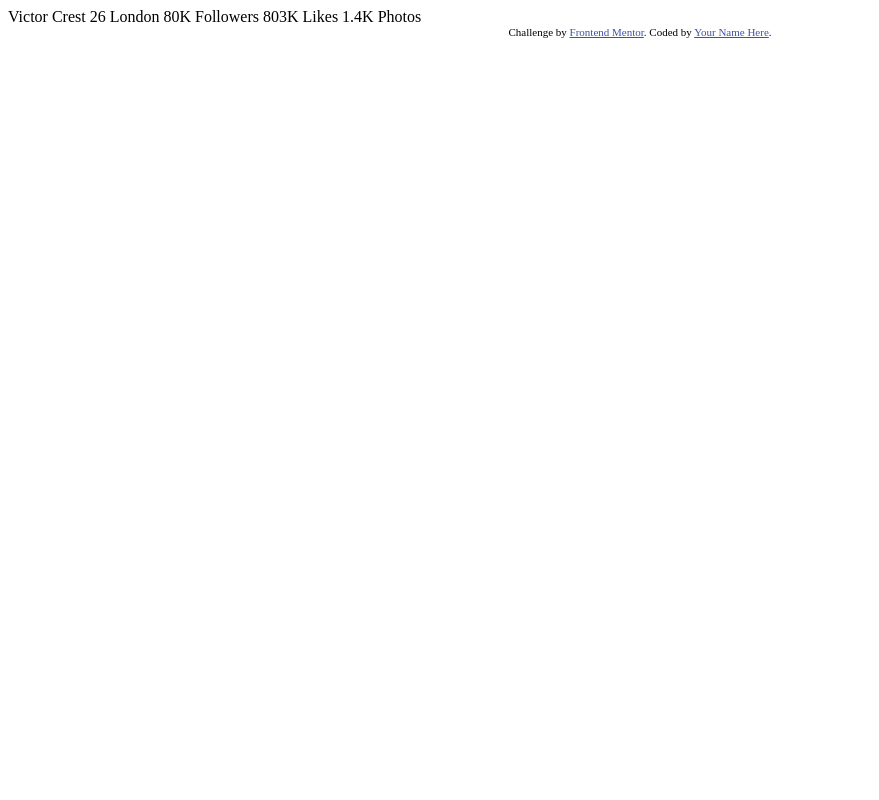
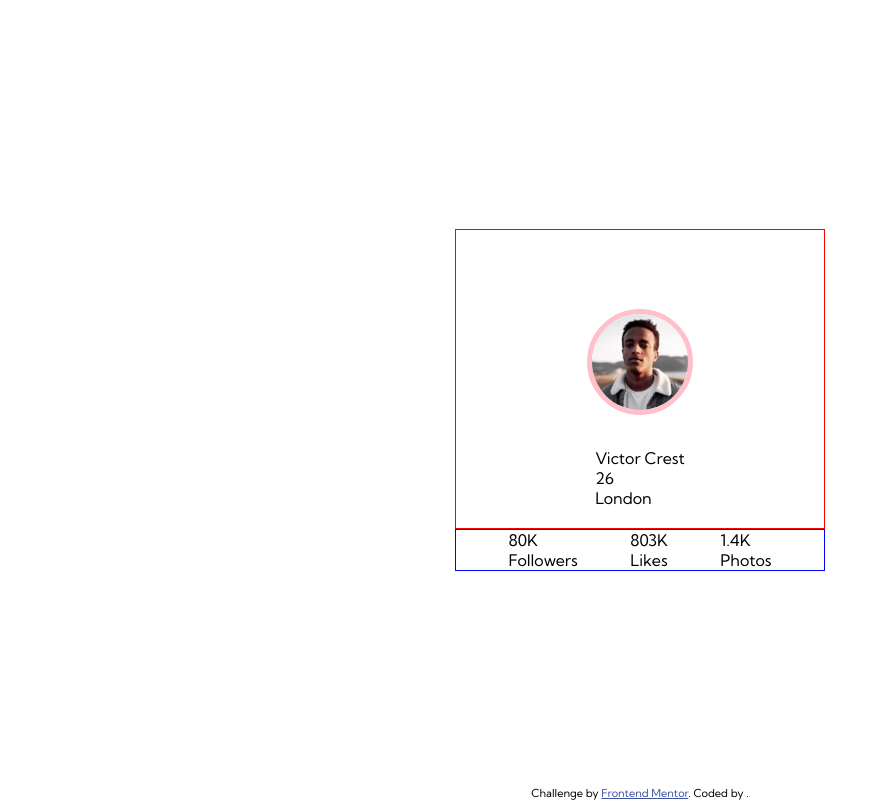
Before and after one commit to Natselane/frontend-mentor, a plain HTML site: page profile-card-component-main/index.html in a window 1280 px wide. Shown: the whole page, without its empty margins (0-879 px from the left). Drawn offline with Linux system fonts and the light colour scheme.

Commit message:
profile card component style

```diff
--- a/profile-card-component-main/index.html
+++ b/profile-card-component-main/index.html
@@ -5,7 +5,9 @@
   <meta name="viewport" content="width=device-width, initial-scale=1.0"> <!-- displays site properly based on user's device -->
 
   <link rel="icon" type="image/png" sizes="32x32" href="./images/favicon-32x32.png">
-
+  <link rel="stylesheet" type="text/css" href="styles/style.css">
+  <link rel="preconnect" href="https://fonts.gstatic.com">
+  <link href="https://fonts.googleapis.com/css2?family=Kumbh+Sans:wght@400;700&display=swap" rel="stylesheet">
   <title>Frontend Mentor | Profile card component</title>
 
   <!-- Feel free to remove these styles or customise in your own stylesheet 👍 -->
@@ -15,21 +17,36 @@
   </style>
 </head>
 <body>
-  Victor Crest
-  26
-  London
+  <div class="container">
 
-  80K
-  Followers
+    <div class="upper-part">
+      <img src="images/image-victor.jpg" alt="Victor's picture">
 
-  803K
-  Likes
+      <div class="details">
+        <div id="name">Victor Crest</div>
+        <div id="age">26</div>
+        <div id="city">London</div>
+      </div>
+    </div>
+    <div class="lower-part">
+      <div class="followers">
+        <div class="amount">80K</div>
+        <div class="amount-name">Followers</div>
+      </div>
+      <div class="likes">
+        <div class="amount">803K</div>
+        <div class="amount-name">Likes</div>
+      </div>
+      <div class="photos">
+        <div class="amount">1.4K</div>
+        <div class="amount-name">Photos</div>
+      </div>
+    </div>
+  </div>
 
-  1.4K
-  Photos
   <div class="attribution">
     Challenge by <a href="https://www.frontendmentor.io?ref=challenge" target="_blank">Frontend Mentor</a>.
-    Coded by <a href="#">Your Name Here</a>.
+    Coded by <a href="#"></a>.
   </div>
 </body>
 </html>
--- a/profile-card-component-main/styles/style.css
+++ b/profile-card-component-main/styles/style.css
@@ -0,0 +1,59 @@
+* {
+    margin: 0;
+    padding: 0;
+    box-sizing: border-box;
+}
+
+body {
+    width: 100vw;
+    height: 100vh;
+    display: flex;
+    flex-direction: column;
+    justify-content: center;
+    align-items: center;
+    font-family: 'Kumbh Sans', sans-serif;
+}
+
+.component {
+    display: flex;
+    flex-direction: column;
+}
+
+
+/* -------------------- UPPER PART -------------- */
+.upper-part {
+    display: grid;
+    width: 370px;
+    height: 300px;
+    border: 1px solid red;
+    align-items: center;
+    justify-items: center;
+    grid-template:
+        "a" 1fr
+        "img" 1fr
+        "img" 1fr
+        "details" 1.5fr;
+}
+
+.upper-part .details {
+    grid-area: details;
+}
+
+.upper-part img {
+    grid-area: img;
+    border-radius: 50%;
+    border: 5px solid pink;
+}
+
+/* -------------------- LOWER PART -------------- */
+
+.lower-part {
+    display: flex;
+    justify-content: space-evenly;
+    border: 1px solid blue;
+}
+
+.attribution {
+    position: fixed;
+    bottom: 0;
+}
```
